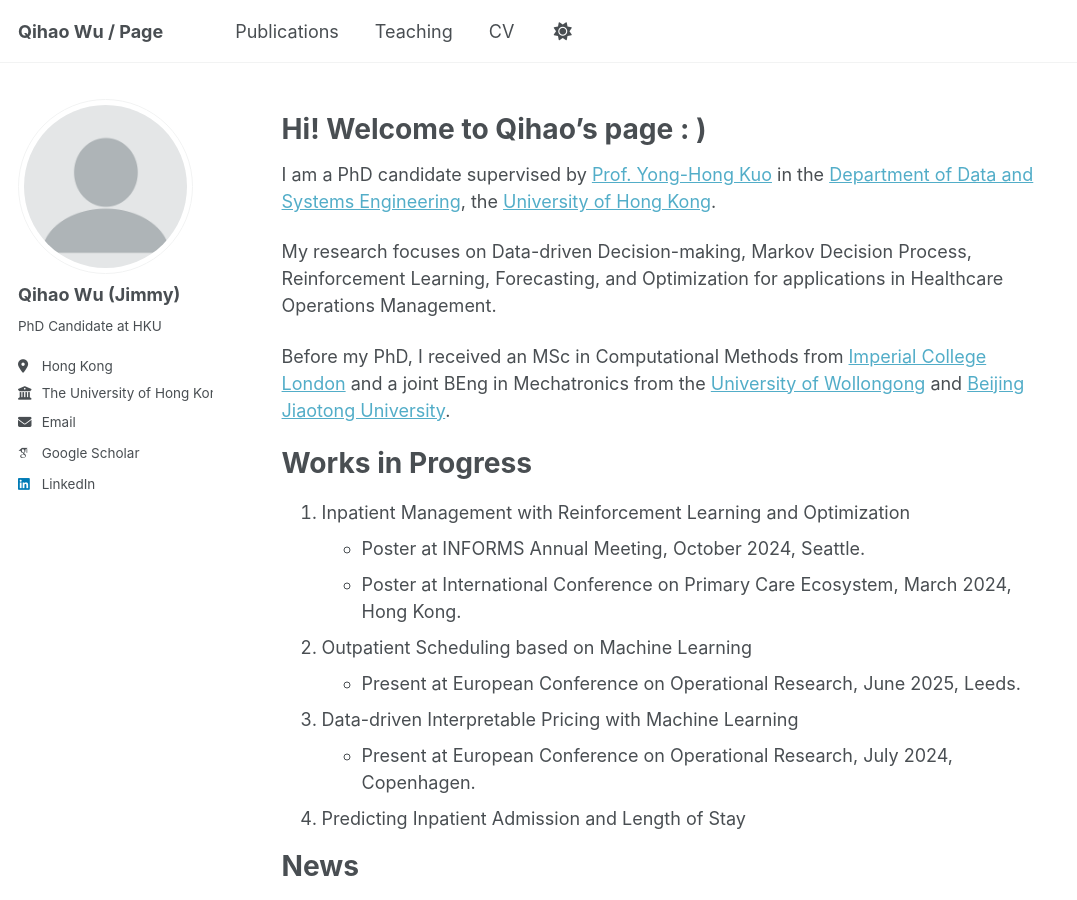
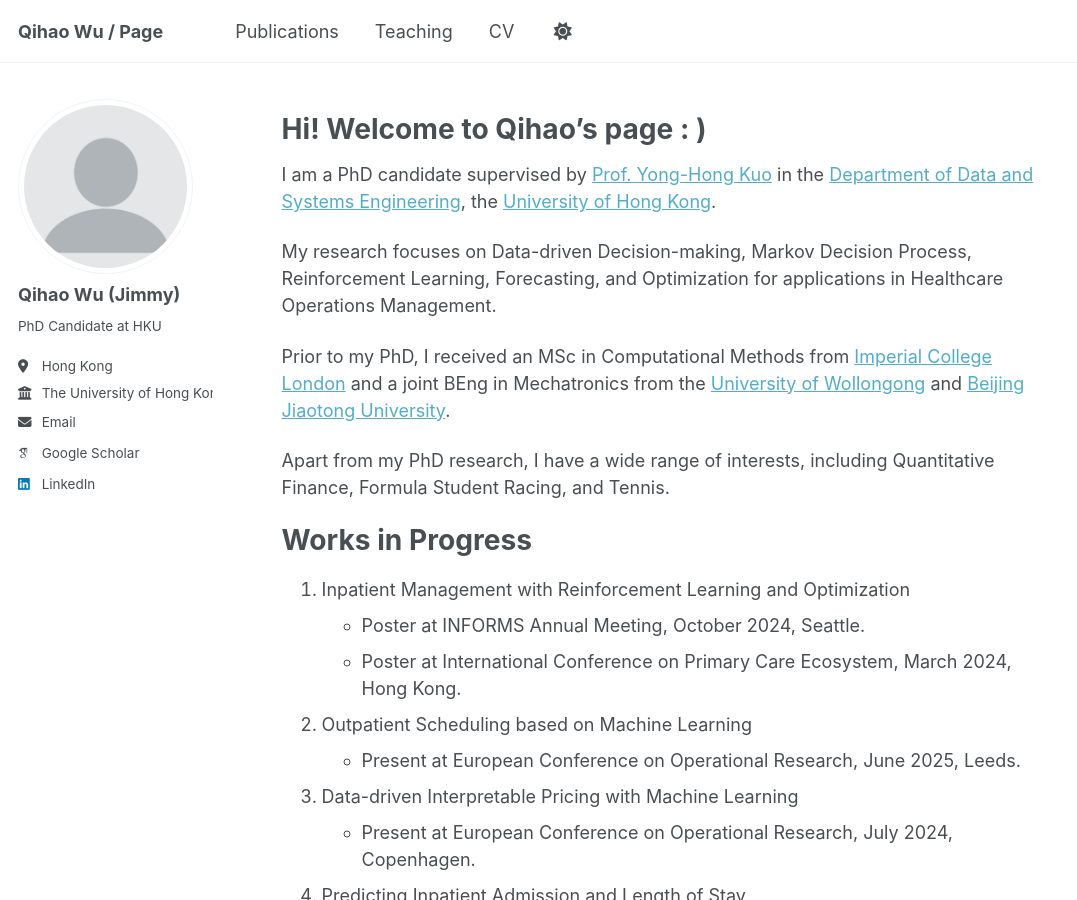
Before and after one commit to Qihao-Wu/bio, a Jekyll site: the page built from _pages/about.md, in a window 1280 px wide and 900 px high. Shown: the whole window, without its empty margins (0-1077 px from the left). Built offline with Jekyll 4.4.1, drawn with Linux system fonts in a browser that asks for light colours; some web fonts are replaced.

Commit message:
Update about.md

```diff
--- a/_pages/about.md
+++ b/_pages/about.md
@@ -13,7 +13,9 @@ I am a PhD candidate supervised by [Prof. Yong-Hong Kuo](https://sites.google.co
 
 My research focuses on Data-driven Decision-making, Markov Decision Process, Reinforcement Learning, Forecasting, and Optimization for applications in Healthcare Operations Management.
 
-Before my PhD, I received an MSc in Computational Methods from [Imperial College London](https://www.imperial.ac.uk/) and a joint BEng in Mechatronics from the [University of Wollongong](https://www.uow.edu.au/) and [Beijing Jiaotong University](http://en.njtu.edu.cn/).
+Prior to my PhD, I received an MSc in Computational Methods from [Imperial College London](https://www.imperial.ac.uk/) and a joint BEng in Mechatronics from the [University of Wollongong](https://www.uow.edu.au/) and [Beijing Jiaotong University](http://en.njtu.edu.cn/).
+
+Apart from my PhD research, I have a wide range of interests, including Quantitative Finance, Formula Student Racing, and Tennis.
 
 
 
```
